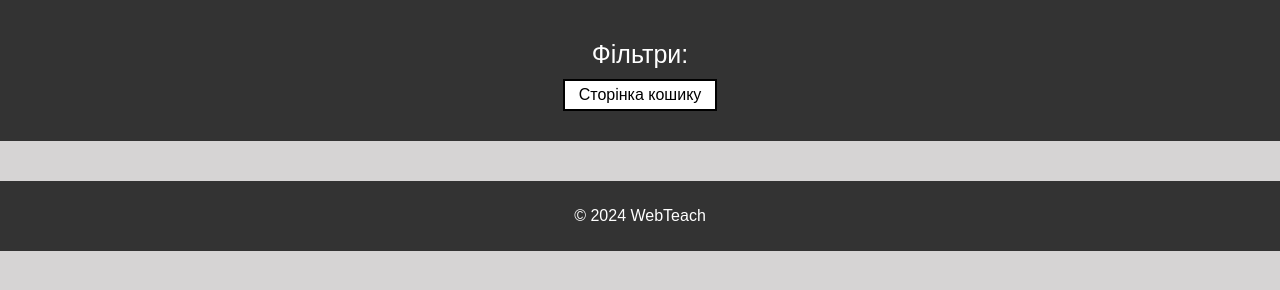
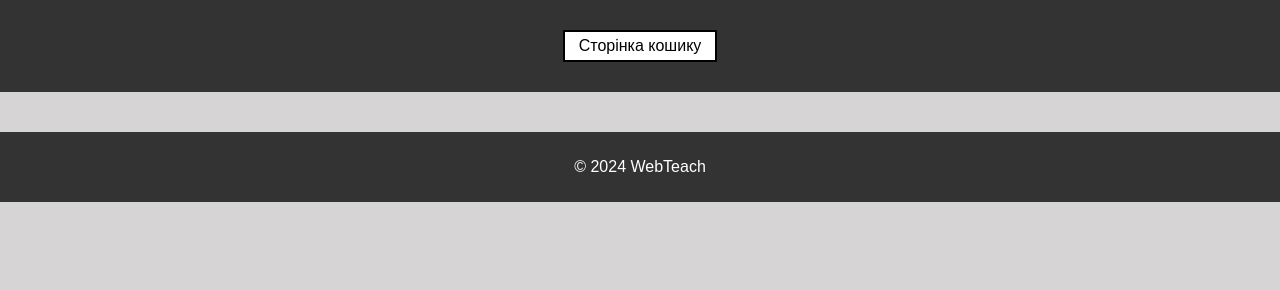
Before and after one commit to SProgrammer13/Online-shop, a website built with Parcel: page index.html in a window 1280 px wide. Built offline with nearby package versions, Linux system fonts and the light colour scheme; no server answers.

Commit message:
new filters

```diff
--- a/index.html
+++ b/index.html
@@ -13,7 +13,7 @@
   <body>
     <header>
       <h1></h1>
-      <div class="filter">Фільтри:</div>
+      <!-- <div class="filter">Фільтри:</div> -->
       <div class="category-buttons"></div>
       <a class="link-menu" href="cart.html">Сторінка кошику</a>
     </header>
```
